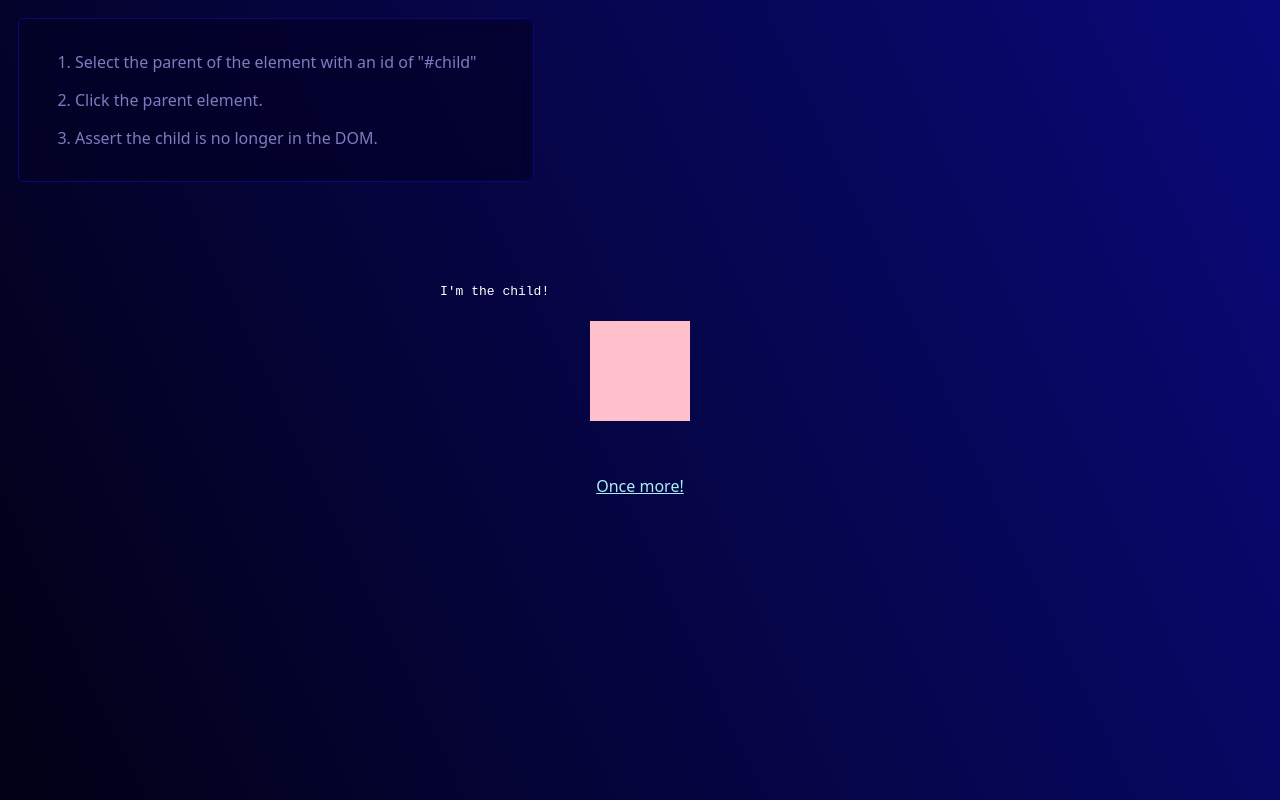
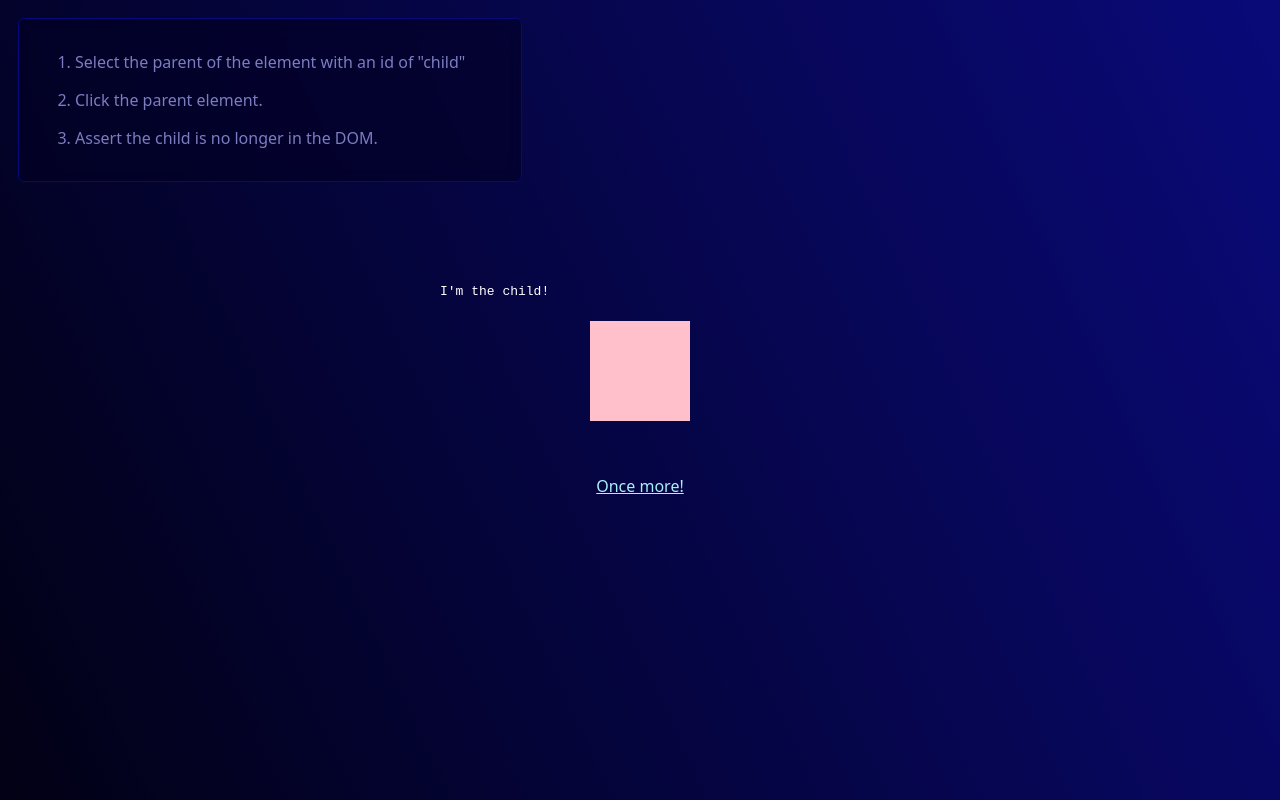
Before and after one commit to daltonrowe/qa-obstacle-course, a plain HTML site: page level6.html in a window 1280 px wide. Drawn offline with Linux system fonts and the light colour scheme.

Commit message:
remove css selector format

```diff
--- a/level6.html
+++ b/level6.html
@@ -28,7 +28,7 @@
     <!-- finding parents -->
 
     <ol class="box goals">
-      <li>Select the parent of the element with an id of "#child"</li>
+      <li>Select the parent of the element with an id of "child"</li>
       <li>Click the parent element.</li>
       <li>Assert the child is no longer in the DOM.</li>
     </ol>
```
